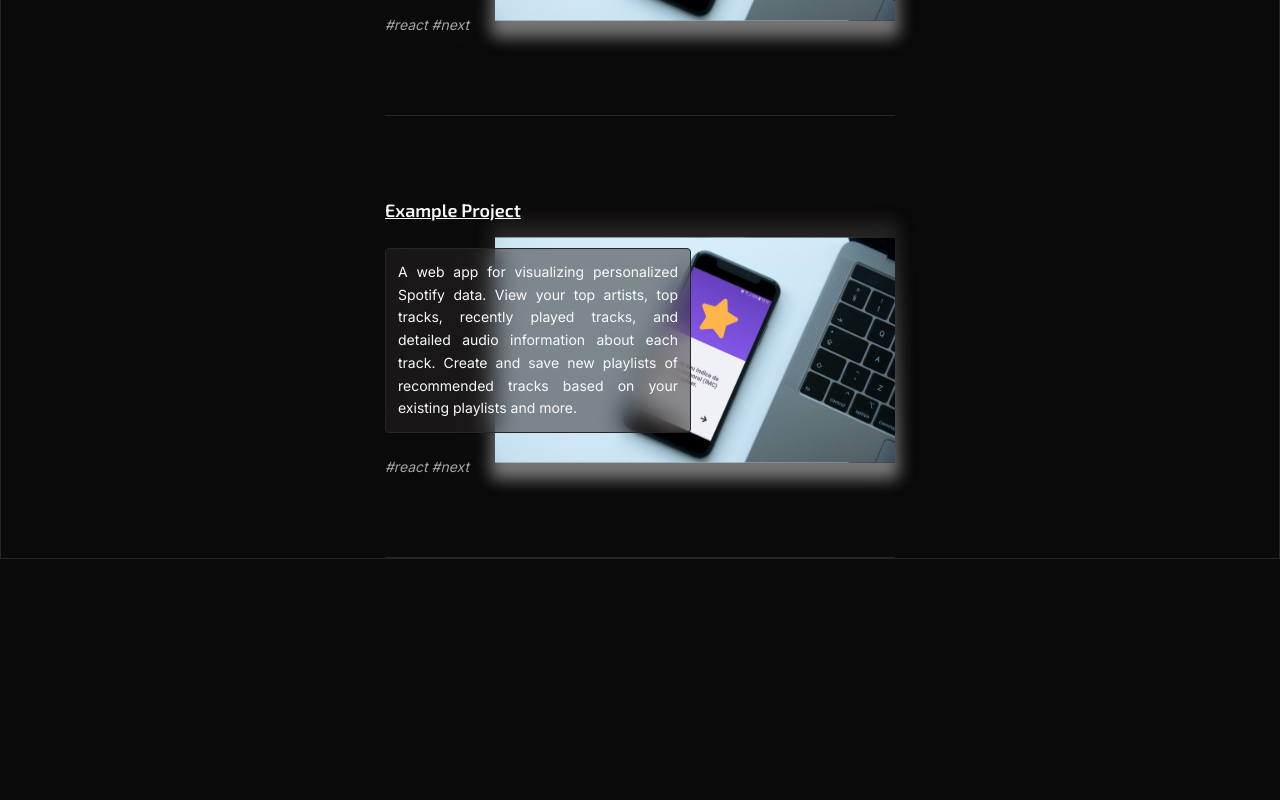
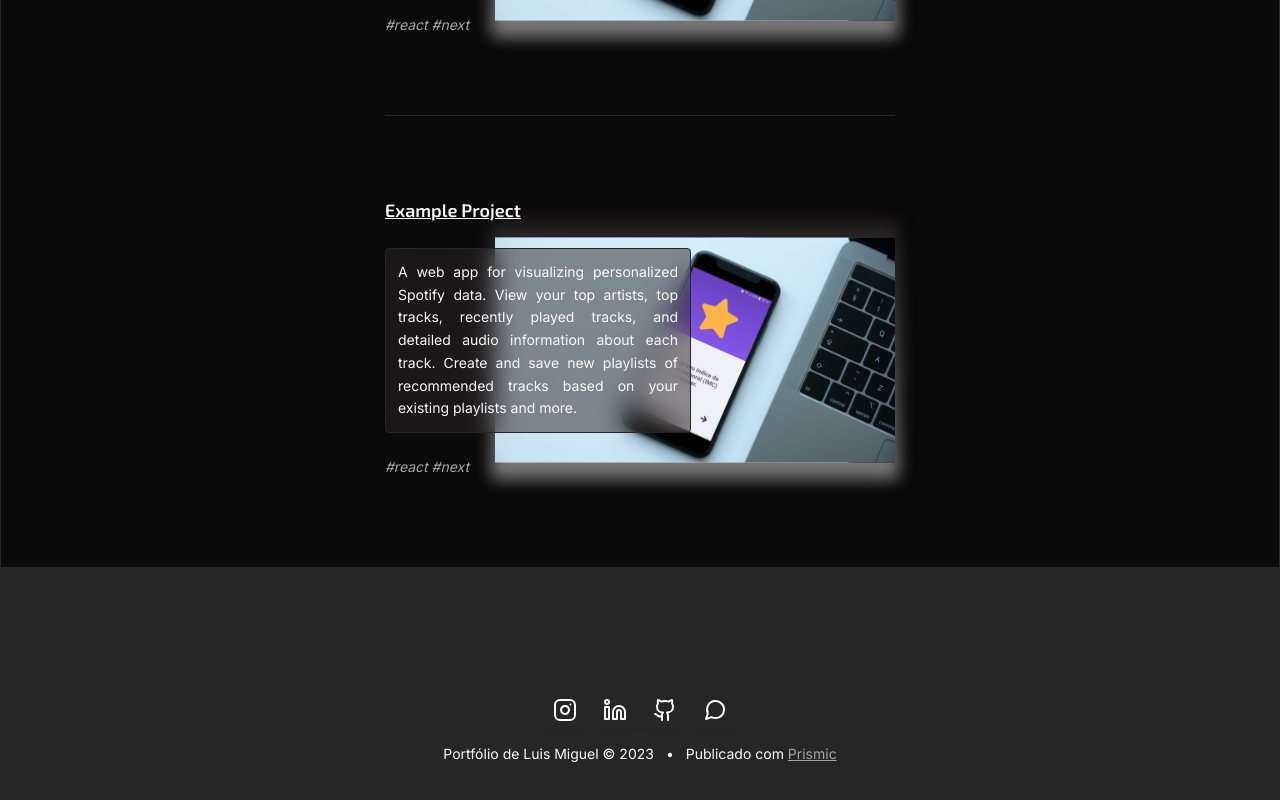
Before and after one commit to lmiguelm/me, a Next.js app: page /projects in a window 1280 px wide. Shown: the part 4806-5606 px from the top of the page. Before the commit the page ends 5365 px from the top, so only its background shows below. Built offline with nearby package versions, Linux system fonts and the light colour scheme.

Commit message:
feat: add footer

```diff
--- a/src/app/projects/layout.tsx
+++ b/src/app/projects/layout.tsx
@@ -1,5 +1,6 @@
 import type { Metadata } from "next";
 
+import { Footer } from "@/components/footer";
 import { Header } from "@/components/header";
 import { LinearBackground } from "@/components/linear-background";
 import "../../global.css";
@@ -20,10 +21,12 @@ export default function RootLayout({
 
       <LinearBackground
         variant="secondary"
-        className=" flex flex-col max-lg:py-[30px] space-y-20 px-[30%] max-md:px-[30px]"
+        className=" flex flex-col pb-[90px] space-y-20 px-[30%] max-md:px-[30px]"
       >
         {children}
       </LinearBackground>
+
+      <Footer />
     </>
   );
 }
--- a/src/app/projects/page.tsx
+++ b/src/app/projects/page.tsx
@@ -31,7 +31,6 @@ export default function Projects() {
       <ProjectCardDetail alt="teste" src="/imc-app.svg" />
       <Separator />
       <ProjectCardDetail alt="teste" src="/imc-app.svg" />
-      <Separator />
     </>
   );
 }
--- /dev/null
+++ b/src/components/footer.tsx
@@ -0,0 +1,35 @@
+import { socialMedia } from "@/utils/social-media";
+import { Link } from "./link";
+import { MediaSocialIconLink } from "./media-social-icon-link";
+
+export function Footer() {
+  return (
+    <footer className="w-full h-80 bg-secondary flex flex-col items-center justify-center space-y-4">
+      <div className="flex space-x-2">
+        {Object.entries(socialMedia).map(([key, { icon, url }]) => (
+          <MediaSocialIconLink
+            key={key}
+            url={url}
+            icon={icon}
+            variant="outline"
+            iconClassName="w-6 h-6"
+          />
+        ))}
+      </div>
+
+      <div className="flex space-x-3 text-sm">
+        <p>Portfólio de Luis Miguel © {new Date().getFullYear()}</p>
+        <span>•</span>
+        <p>
+          Publicado com{" "}
+          <Link
+            title="Prismic"
+            href="https://prismic.io/"
+            target="_blank"
+            rel="noopener noreferrer"
+          />
+        </p>
+      </div>
+    </footer>
+  );
+}
--- a/src/components/link.tsx
+++ b/src/components/link.tsx
@@ -3,6 +3,7 @@ import NextLink, { LinkProps } from "next/link";
 type Props = Partial<LinkProps> & {
   title: string;
   target?: string;
+  rel?: string;
 };
 
 export function Link({ title, ...props }: Props) {
--- a/src/components/media-social-icon-link.tsx
+++ b/src/components/media-social-icon-link.tsx
@@ -1,10 +1,9 @@
 import Link from "next/link";
-import { ElementType } from "react";
+import { ComponentProps, ElementType } from "react";
 
 import { ButtonIcon } from "./button-icon";
-import { ButtonProps } from "./ui/button";
 
-type Props = ButtonProps & {
+type Props = ComponentProps<typeof ButtonIcon> & {
   icon: ElementType;
   url: string;
 };
```
